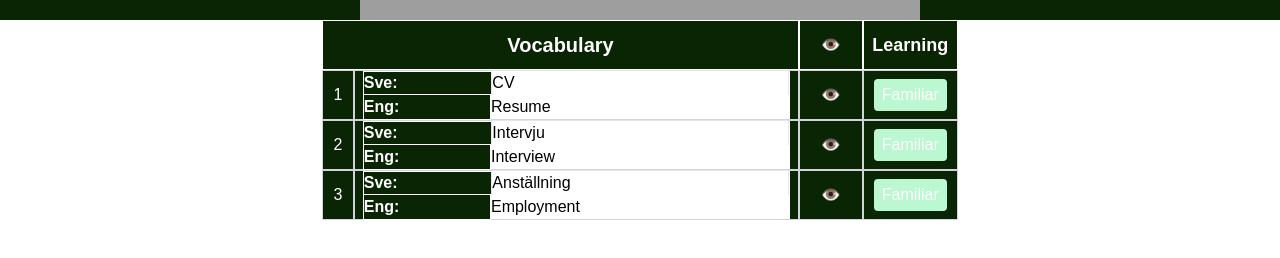
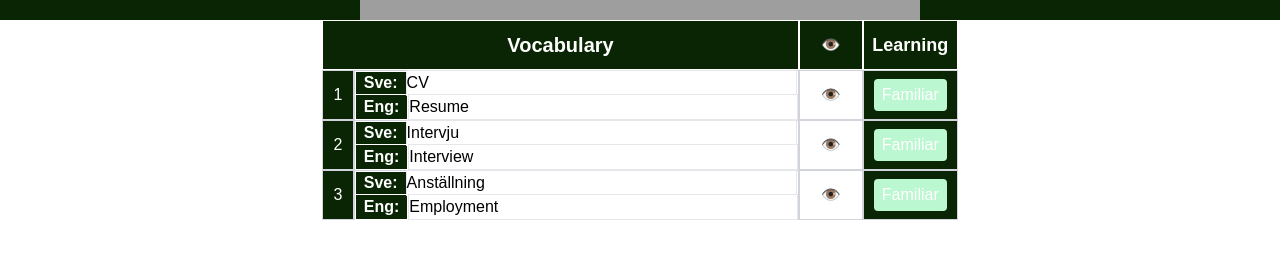
Before and after one commit to KristofferGW/lexicon-turbo-mvp, a Next.js app: page /themes/applying-for-jobs in a window 1280 px wide. Shown: the part 410-668 px from the top of the page. Built offline with nearby package versions, Linux system fonts and the light colour scheme; grey boxes are pictures that could not be loaded.

Commit message:
Fixed width issues

```diff
--- a/src/app/components/VocabularyContainer.js
+++ b/src/app/components/VocabularyContainer.js
@@ -1,86 +1,150 @@
+// export default function VocabularyContainer({ words }) {
+//   return (
+//     <div className="w-[636px] bg-lexicon mx-auto text-white">
+//       {/* Header row */}
+//       <div className="flex h-[50px]">
+//         <div
+//           className="flex items-center justify-center border border-white"
+//           style={{ width: '75%' }}
+//         >
+//           <h2 className="text-xl font-bold">Vocabulary</h2>
+//         </div>
+//         <div
+//           className="flex items-center justify-center border border-white"
+//           style={{ width: '10%' }}
+//         >
+//           <span role="img" aria-label="eye">
+//             👁️
+//           </span>
+//         </div>
+//         <div
+//           className="flex items-center justify-center border border-white"
+//           style={{ width: '15%' }}
+//         >
+//           <span className="text-lg font-semibold">Learning</span>
+//         </div>
+//       </div>
+
+//       {words.map((item, index) => (
+//         <div key={index} className="flex h-[50px] text-white">
+//           {/* Index-kolumn */}
+//           <div
+//             className="flex items-center justify-center border border-gray-300 px-2"
+//             style={{ width: '5%' }}
+//           >
+//             {index + 1}
+//           </div>
+
+//           {/* Ordkolumnen med två rader */}
+//           <div
+//             className="flex flex-col justify-center border border-gray-300 px-2"
+//             style={{ width: '70%' }}
+//           >
+//             {/* Första raden – Svenska */}
+//             <div className="flex items-center border border-white" style={{ height: '50%' }}>
+//               <div className="w-[10%]">
+//                 <strong>Sve:</strong>
+//               </div>
+//               <div className="bg-white text-black w-[90%] border border-gray">
+//                 {item.swedish}
+//               </div>
+//             </div>
+//             {/* Andra raden – Engelska */}
+//             <div className="flex items-center" style={{ height: '50%' }}>
+//               <div className="w-[10%] border border-white">
+//                 <strong>Eng:</strong>
+//               </div>
+//               <div className="bg-white text-black w-[90%]">
+//                 {item.english}
+//               </div>
+//             </div>
+//           </div>
+
+//           {/* Ögon-ikonen */}
+//           <div
+//             className="flex items-center justify-center border border-gray-300 bg-white"
+//             style={{ width: '10%' }}
+//           >
+//             <span role="img" aria-label="eye">
+//               👁️
+//             </span>
+//           </div>
+
+//           {/* Learning-status */}
+//           <div
+//             className="flex items-center justify-center border border-gray-300"
+//             style={{ width: '15%' }}
+//           >
+//             <span className="bg-green-200 px-2 py-1 rounded">Familiar</span>
+//           </div>
+//         </div>
+//       ))}
+
+
+//     </div>
+//   );
+// }
+
 export default function VocabularyContainer({ words }) {
   return (
     <div className="w-[636px] bg-lexicon mx-auto text-white">
-      {/* Header row */}
+      {/* Header rad */}
       <div className="flex h-[50px]">
-        <div
-          className="flex items-center justify-center border border-white"
-          style={{ width: '75%' }}
-        >
+        <div className="flex items-center justify-center border border-white" style={{ width: '75%' }}>
           <h2 className="text-xl font-bold">Vocabulary</h2>
         </div>
-        <div
-          className="flex items-center justify-center border border-white"
-          style={{ width: '10%' }}
-        >
+        <div className="flex items-center justify-center border border-white" style={{ width: '10%' }}>
           <span role="img" aria-label="eye">
             👁️
           </span>
         </div>
-        <div
-          className="flex items-center justify-center border border-white"
-          style={{ width: '15%' }}
-        >
+        <div className="flex items-center justify-center border border-white" style={{ width: '15%' }}>
           <span className="text-lg font-semibold">Learning</span>
         </div>
       </div>
 
       {words.map((item, index) => (
         <div key={index} className="flex h-[50px] text-white">
-          {/* Index-kolumn */}
-          <div
-            className="flex items-center justify-center border border-gray-300 px-2"
-            style={{ width: '5%' }}
-          >
+          {/* Sifferkolumn */}
+          <div className="flex items-center justify-center border border-gray-300 px-2" style={{ width: '5%' }}>
             {index + 1}
           </div>
 
-          {/* Ordkolumnen med två rader */}
-          <div
-            className="flex flex-col justify-center border border-gray-300 px-2"
-            style={{ width: '70%' }}
-          >
+          {/* Ordkolumn med Sve och Eng – tar nu hela bredden utan extra padding */}
+          <div className="flex flex-col justify-center border border-gray-300" style={{ width: '70%' }}>
             {/* Första raden – Svenska */}
-            <div className="flex items-center border border-white" style={{ height: '50%' }}>
-              <div className="w-[30%]">
+            <div className="flex items-center border border-white h-[50%]">
+              <div className="px-2">
                 <strong>Sve:</strong>
               </div>
-              <div className="bg-white text-black w-[70%] border border-gray">
+              <div className="flex-grow bg-white text-black border border-gray">
                 {item.swedish}
               </div>
             </div>
             {/* Andra raden – Engelska */}
-            <div className="flex items-center" style={{ height: '50%' }}>
-              <div className="w-[30%] border border-white">
+            <div className="flex items-center h-[50%]">
+              <div className="px-2 border border-white">
                 <strong>Eng:</strong>
               </div>
-              <div className="bg-white text-black w-[70%]">
+              <div className="flex-grow bg-white text-black border border-gray">
                 {item.english}
               </div>
             </div>
           </div>
 
           {/* Ögon-ikonen */}
-          <div
-            className="flex items-center justify-center border border-gray-300"
-            style={{ width: '10%' }}
-          >
+          <div className="flex items-center justify-center border border-gray-300 bg-white" style={{ width: '10%' }}>
             <span role="img" aria-label="eye">
               👁️
             </span>
           </div>
 
           {/* Learning-status */}
-          <div
-            className="flex items-center justify-center border border-gray-300"
-            style={{ width: '15%' }}
-          >
+          <div className="flex items-center justify-center border border-gray-300" style={{ width: '15%' }}>
             <span className="bg-green-200 px-2 py-1 rounded">Familiar</span>
           </div>
         </div>
       ))}
-
-
     </div>
   );
 }
```
